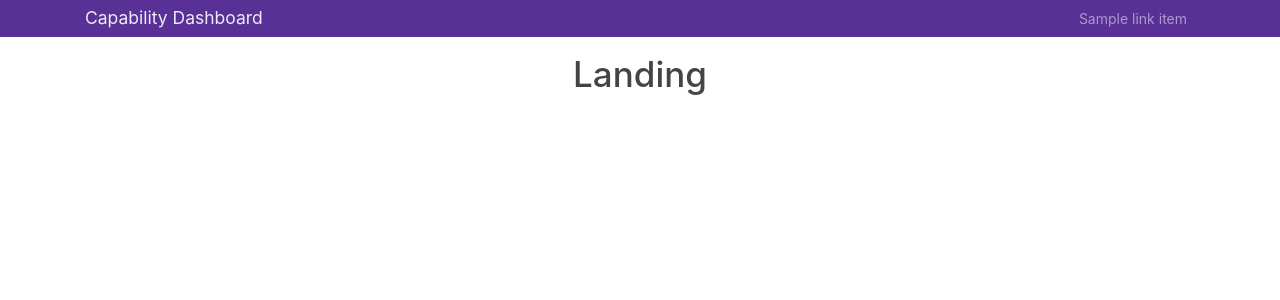
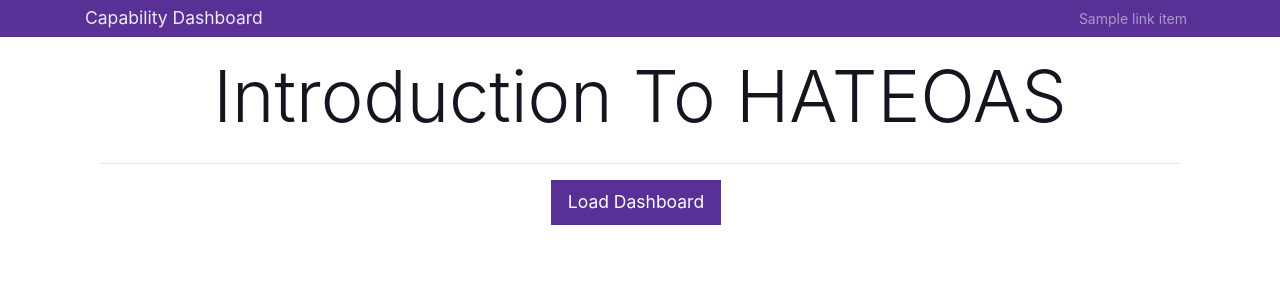
Before and after one commit to julianm22/fullstack-hateoas-frontend, a React (Create React App) app: page / in a window 1280 px wide. Shown: the top 300 px of the page. Built offline with nearby package versions, Linux system fonts and the light colour scheme.

Commit message:
populates layout components

```diff
--- a/src/components/Layout/Landing.js
+++ b/src/components/Layout/Landing.js
@@ -1,10 +1,27 @@
-import React from "react";
+import React, { Component } from "react";
+import { Link } from "react-router-dom";
 
-const Landing = () => {
+export class Landing extends Component {
+  render() {
+    return (
+      <div className="landing">
+        <div className="light-overlay landing-inner text-dark">
+          <div className="container">
+            <div className="row">
+              <div className="col-md-12 text-center">
+                <h1 className="display-3 mb-4">Introduction To HATEOAS</h1>
 
-    return (
-        <h1>Landing</h1>
-    )
+                <hr />
+                <Link className="btn btn-lg btn-primary mr-2" to="/dashboard">
+                  Load Dashboard
+                </Link>
+              </div>
+            </div>
+          </div>
+        </div>
+      </div>
+    );
+  }
 }
 
 export default Landing;
--- a/src/components/Layout/NotFound.js
+++ b/src/components/Layout/NotFound.js
@@ -1,10 +1,12 @@
 import React from "react";
 
-const NotFound = () => {
-
-    return (
-        <h1>NotFound</h1>
-    )
+function NotFound() {
+  return (
+    <div>
+      <h1 className="display-4 text-center">404 Page not found</h1>
+      <h2 className="display-4 text-center">What are you looking for?</h2>
+    </div>
+  );
 }
 
 export default NotFound;
```
